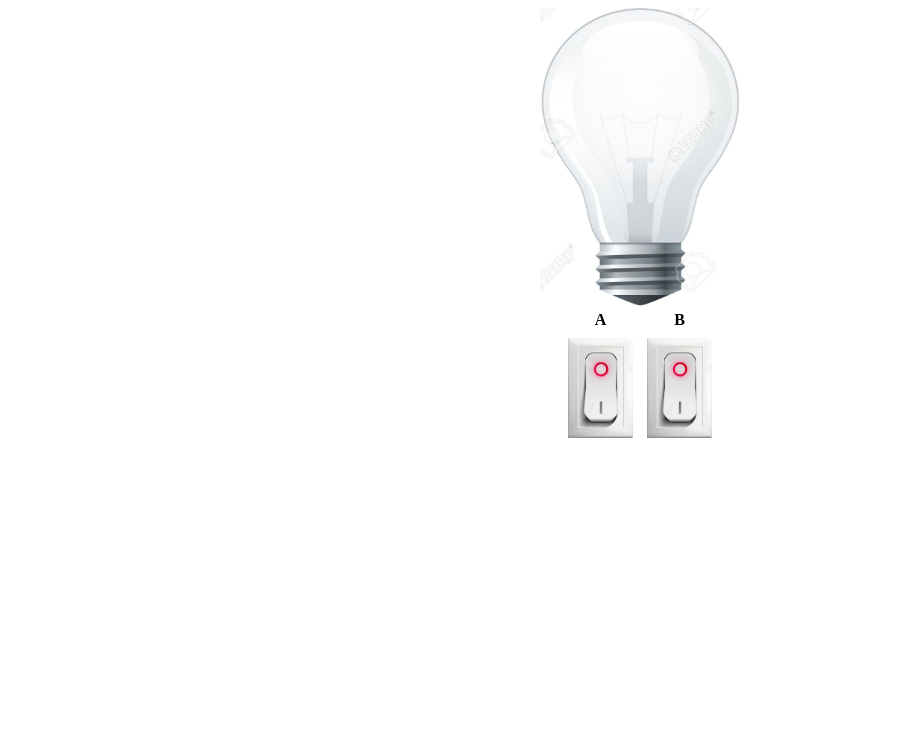
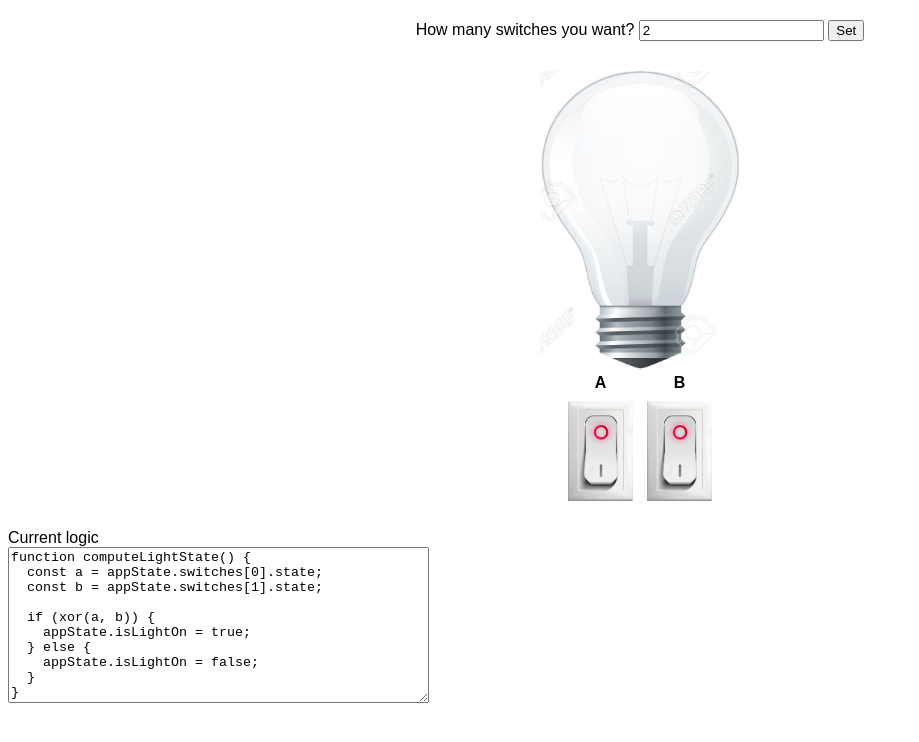
Before and after one commit to amrondonp/LightSwitch, a plain HTML site: page index.html in a window 1280 px wide. Shown: the whole page, without its empty margins (0-919 px from the left). Drawn offline with Linux system fonts and the light colour scheme.

Commit message:
ultra cool

```diff
--- a/index.html
+++ b/index.html
@@ -2,12 +2,25 @@
   <head>
     <title>Switches</title>
   </head>
-  <body>
+  <body style="font-family: Arial, Helvetica, sans-serif;">
     <audio id="toggleSound">
       <source src="sound.mp3" type="audio/mpeg">
       Your browser does not support the audio element.
     </audio>
-    <div id="root" style="text-align: center;">
+    <div style="text-align: center;">
+      <div style="margin-bottom: 30; margin-top: 20;">
+        How many switches you want?
+        <input id="numberOfSwitchesInput" type="text" value="2">
+        <button onclick="setNumberOfSwitches()">Set</button>
+      </div>
+      <div id="root">
+      </div>
+    </div>
+    <div style="margin-top: 20;">
+      Current logic
+      <br>
+        <textarea spellcheck="false" id="logic" cols="50" rows="10">
+        </textarea>
     </div>
     <script src="switches.js"></script>
   </body>
--- a/switches.js
+++ b/switches.js
@@ -40,6 +40,11 @@ const toggleSwitch = (name) => {
   const switchObj = appState.switches.filter(
     (s) => s.name.toLocaleLowerCase() === name
   )[0];
+
+  if (!switchObj) {
+    return;
+  }
+
   switchObj.state = !switchObj.state;
 
   computeLightState();
@@ -60,7 +65,7 @@ const xor = (a, b) => {
   return Boolean(a ^ b);
 };
 
-const computeLightState = () => {
+function computeLightState() {
   const a = appState.switches[0].state;
   const b = appState.switches[1].state;
 
@@ -69,12 +74,40 @@ const computeLightState = () => {
   } else {
     appState.isLightOn = false;
   }
-};
+}
 
 document.addEventListener("keydown", function (event) {
   const name = event.key.toLocaleLowerCase();
   toggleSwitch(name);
 });
+
+const setNumberOfSwitches = () => {
+  const numberOfSwitches = parseInt(
+    document.getElementById("numberOfSwitchesInput").value
+  );
+
+  if (isNaN(numberOfSwitches) || numberOfSwitches <= 0) {
+    alert("Please enter a number > 0");
+    return;
+  }
+
+  appState.switches = [];
+
+  for (let i = 0; i < numberOfSwitches; i++) {
+    appState.switches.push({
+      state: false,
+      name: String.fromCharCode(65 + i),
+    });
+  }
+
+  console.log(appState);
+  computeLightState();
+  render();
+};
+
+const setLogic = () => {
+  document.getElementById("logic").value = computeLightState.toString();
+};
 
 const App = () => {
   const light = LightBulbComponent();
@@ -88,3 +121,4 @@ const render = () => {
 };
 
 render();
+setLogic();
```
